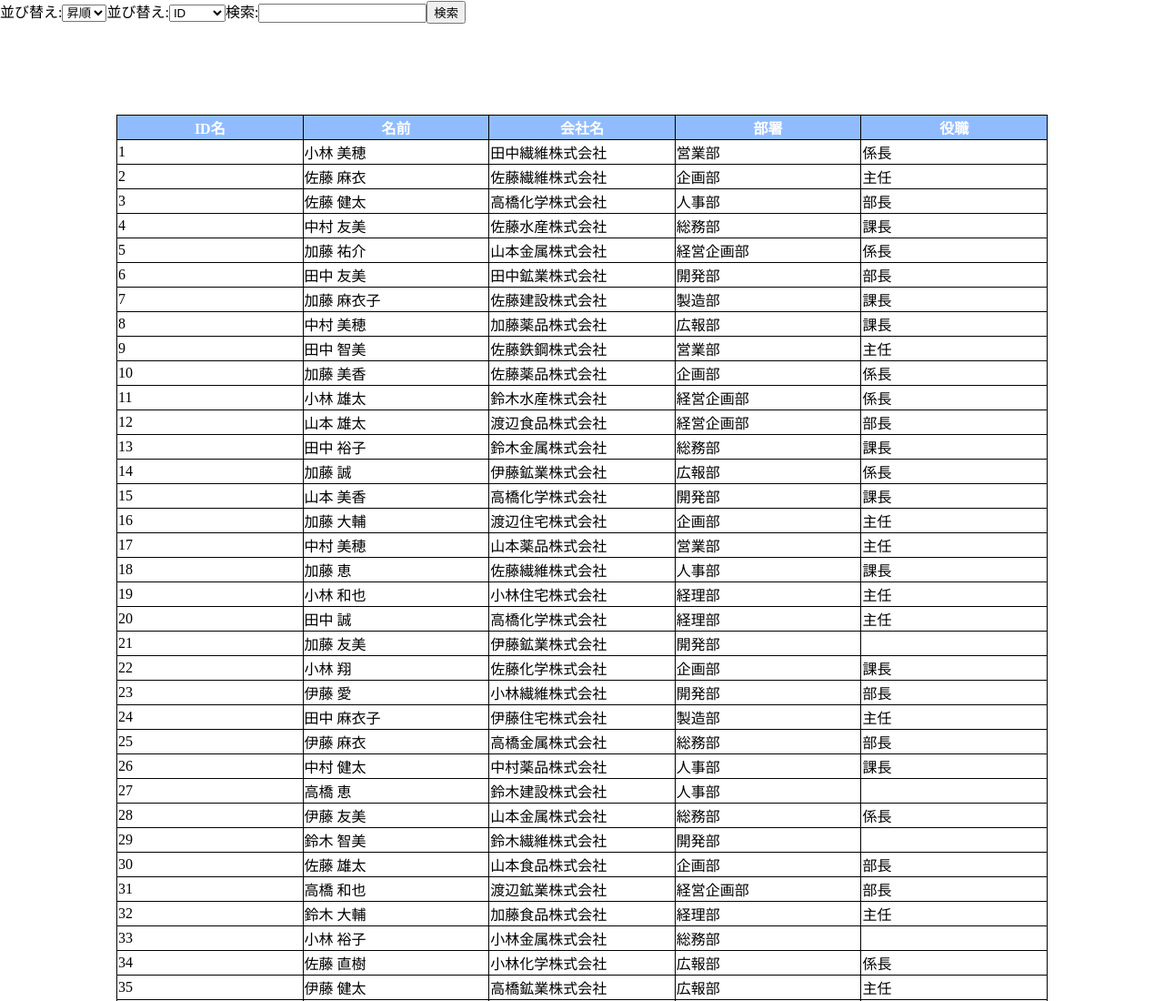
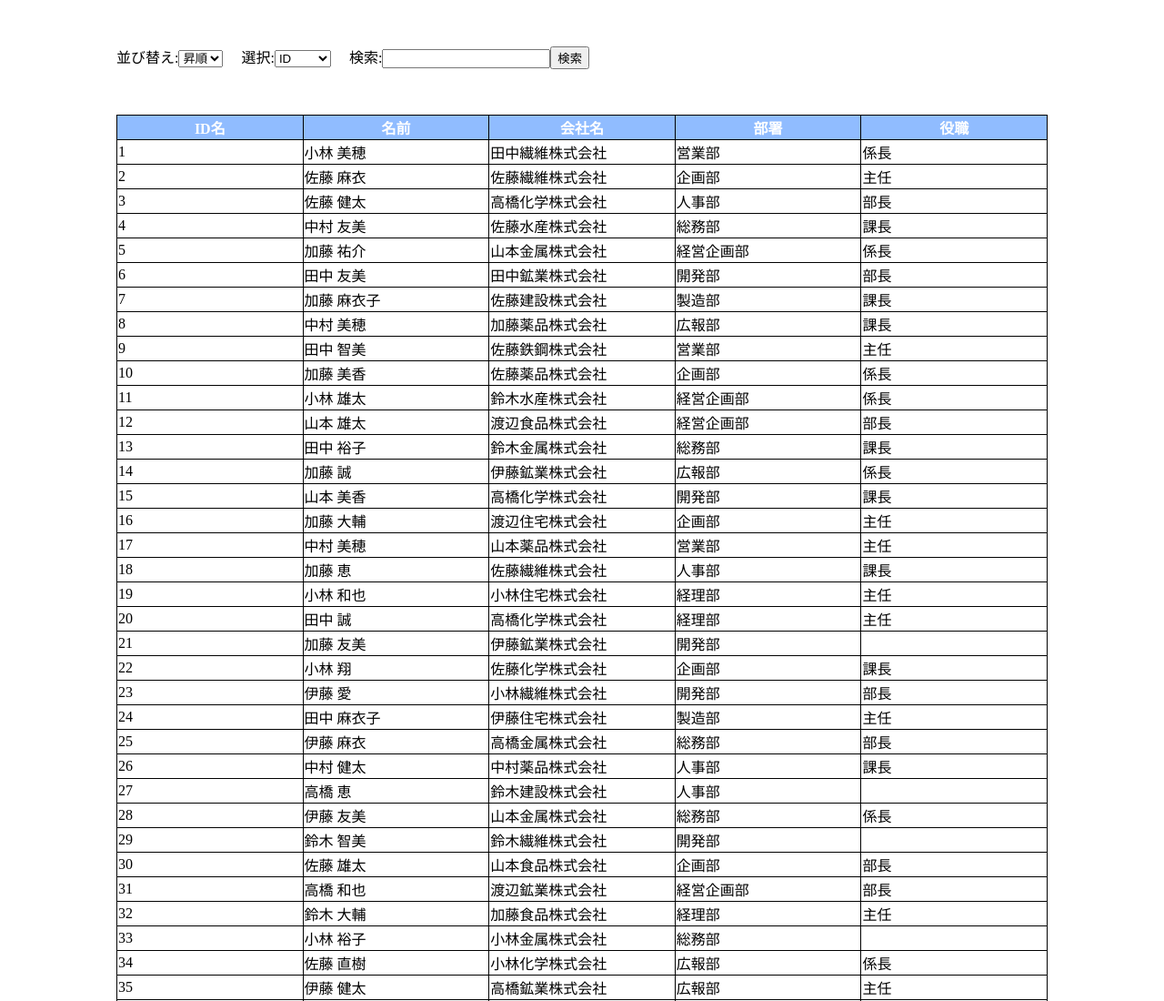
Before and after one commit to Saekiryo121/-vuejs-, a website: page index.html in a window 1280 px wide. Shown: the top 1100 px of the page at 91% size. Drawn offline with nearby package versions, Linux system fonts and the light colour scheme.

Commit message:
html,css修正

```diff
--- a/css/style.css
+++ b/css/style.css
@@ -12,7 +12,7 @@ table,tr,td,th {
 }
 
 table {
-  margin: 100px auto;
+  margin: 50px auto;
   width: 80%;
 }
 
@@ -24,3 +24,12 @@ th {
   background-color: #90bcff;
   color: #fff;
 }
+
+.box-width {
+  width: 80%;
+  margin: 50px auto;
+}
+
+.margin {
+  margin-left: 20px;
+}
--- a/index.html
+++ b/index.html
@@ -8,12 +8,13 @@
     </head>
     <body>
         <div id="app">
+            <div class="box-width">
                 <label for="sortText">並び替え:</label>
                 <select id="sort" v-model="selectedSort" v-on:change="sortTable">
                     <option value="up">昇順</option>
                     <option value="down">降順</option>
                 </select>
-            <label for="sortText">並び替え:</label>
+                <label for="sortText" class="margin">選択:</label>
                 <select id="sortSort" v-model="selectSort">
                     <option value="id">ID</option>
                     <option value="name">名前</option>
@@ -21,9 +22,10 @@
                     <option value="division">部署</option>
                     <option value="title">役職</option>
                 </select>
-            <label for="searchText">検索:</label>
+                <label for="searchText" class="margin">検索:</label>
                 <input type="text" id="searchText" v-model="searchKeyword">
                 <button v-on:click="search">検索</button>
+            </div>
             <table>
                 <tr>
                     <th>ID名</th>
```
Also changed, not shown: 1 other file. Lines whose indentation alone changed are shown as unchanged.
